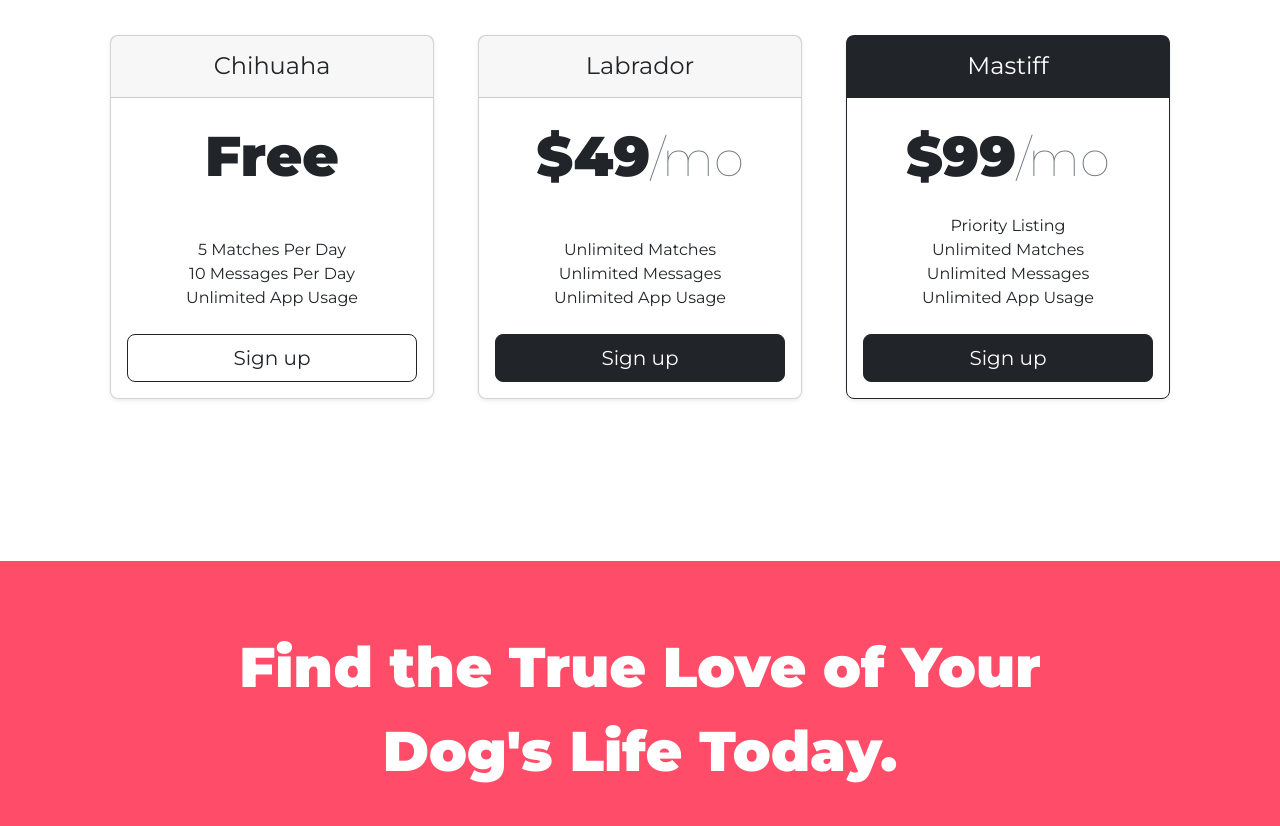
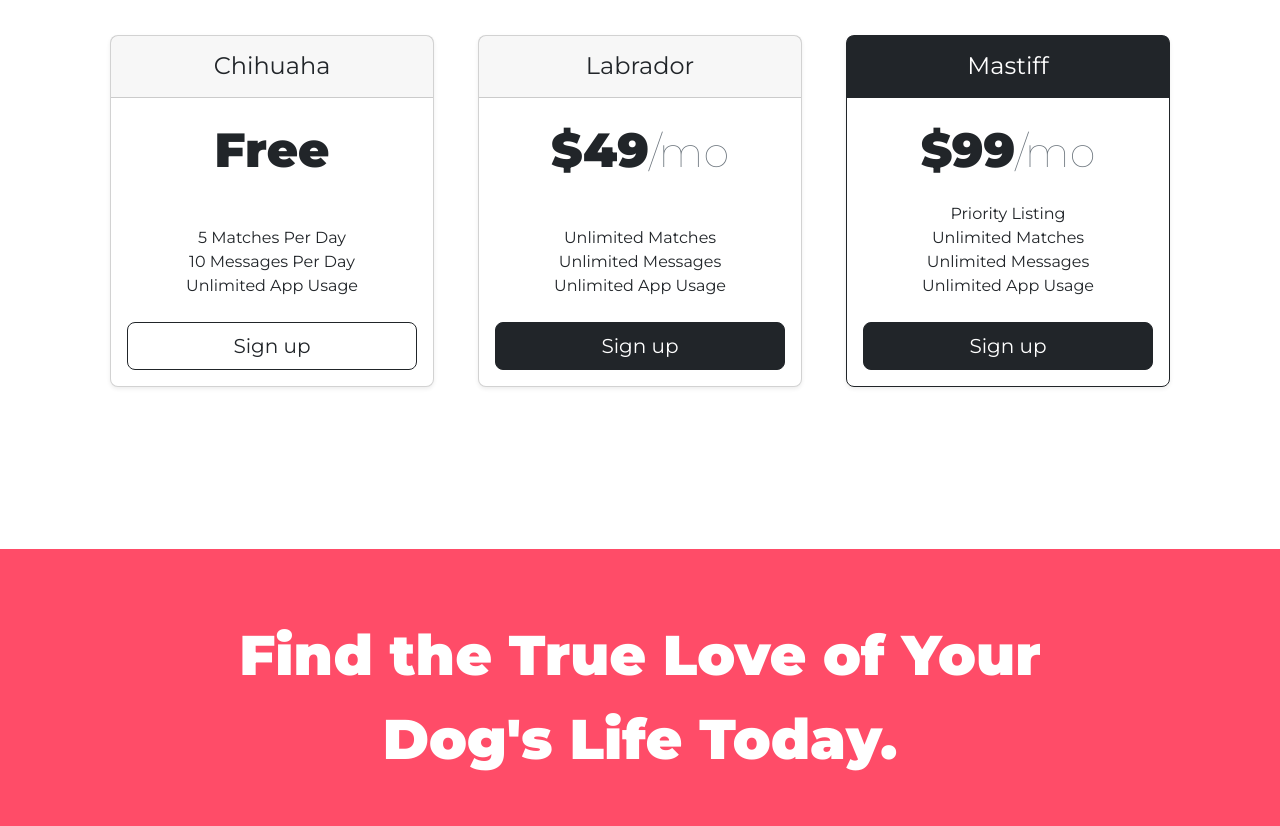
Before and after one commit to Oyindah/Tindog, a plain HTML site: page index.html in a window 1280 px wide. Shown: the part 2070-2896 px from the top of the page. Drawn offline with nearby package versions, Linux system fonts and the light colour scheme.

Commit message:
Update index.html

```diff
--- a/index.html
+++ b/index.html
@@ -160,7 +160,7 @@
               <h4 class="my-0 fw-normal">Chihuaha</h4>
             </div>
             <div class="card-body">
-              <h1 class="card-title pricing-card-title">Free<small class="text-muted"></small></h1>
+              <h2 class="card-title pricing-card-title">Free<small class="text-muted"></small></h2>
               <ul class="list-unstyled mt-3 mb-4">
                 <li><br/>5 Matches Per Day</li>
                 <li>10 Messages Per Day</li>
@@ -176,7 +176,7 @@
               <h4 class="my-0 fw-normal">Labrador</h4>
             </div>
             <div class="card-body">
-              <h1 class="card-title pricing-card-title">$49<small class="text-muted fw-light">/mo</small></h1>
+              <h2 class="card-title pricing-card-title">$49<small class="text-muted fw-light">/mo</small></h2>
               <ul class="list-unstyled mt-3 mb-4">
                 <li><br/>Unlimited Matches</li>
                 <li>Unlimited Messages</li>
@@ -192,7 +192,7 @@
               <h4 class="my-0 fw-normal">Mastiff</h4>
             </div>
             <div class="card-body">
-              <h1 class="card-title pricing-card-title">$99<small class="text-muted fw-light">/mo</small></h1>
+              <h2 class="card-title pricing-card-title">$99<small class="text-muted fw-light">/mo</small></h2>
               <ul class="list-unstyled mt-3 mb-4">
                 <li>Priority Listing</li>
                 <li>Unlimited Matches</li>
```
